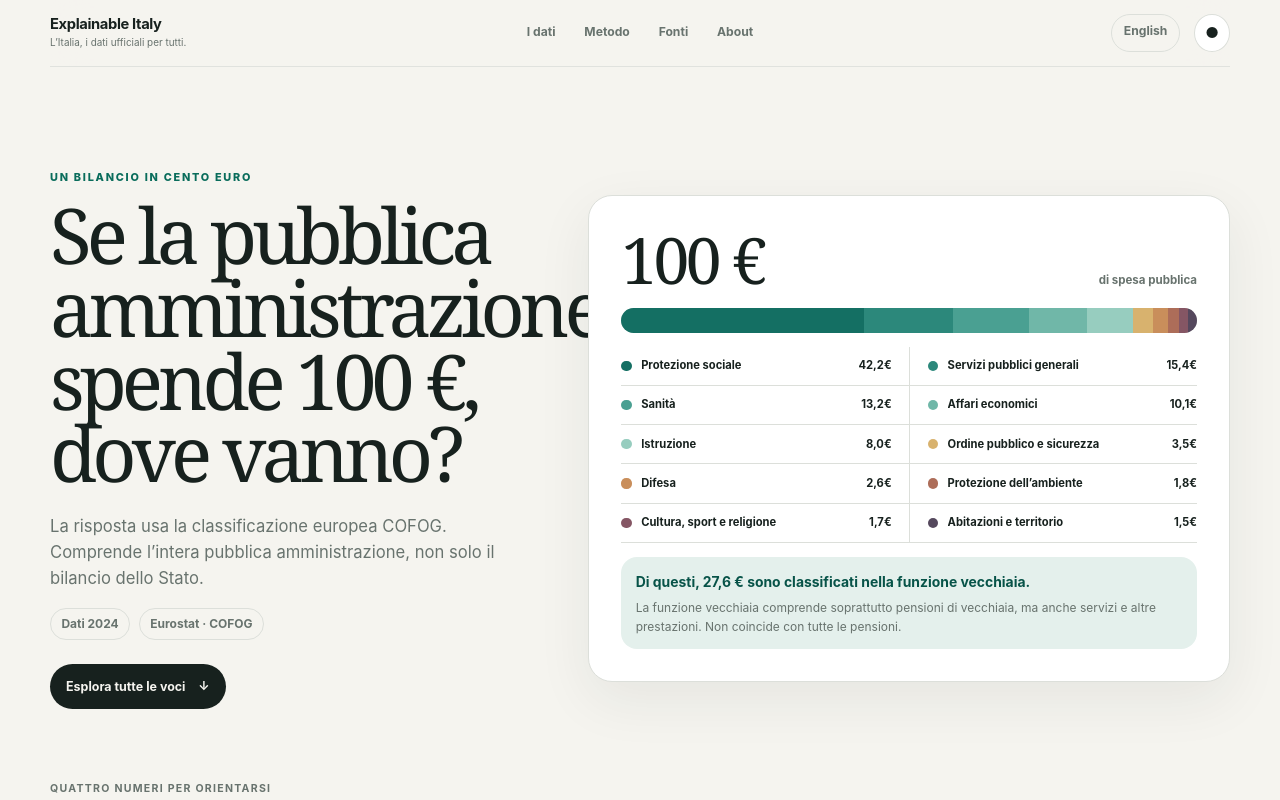
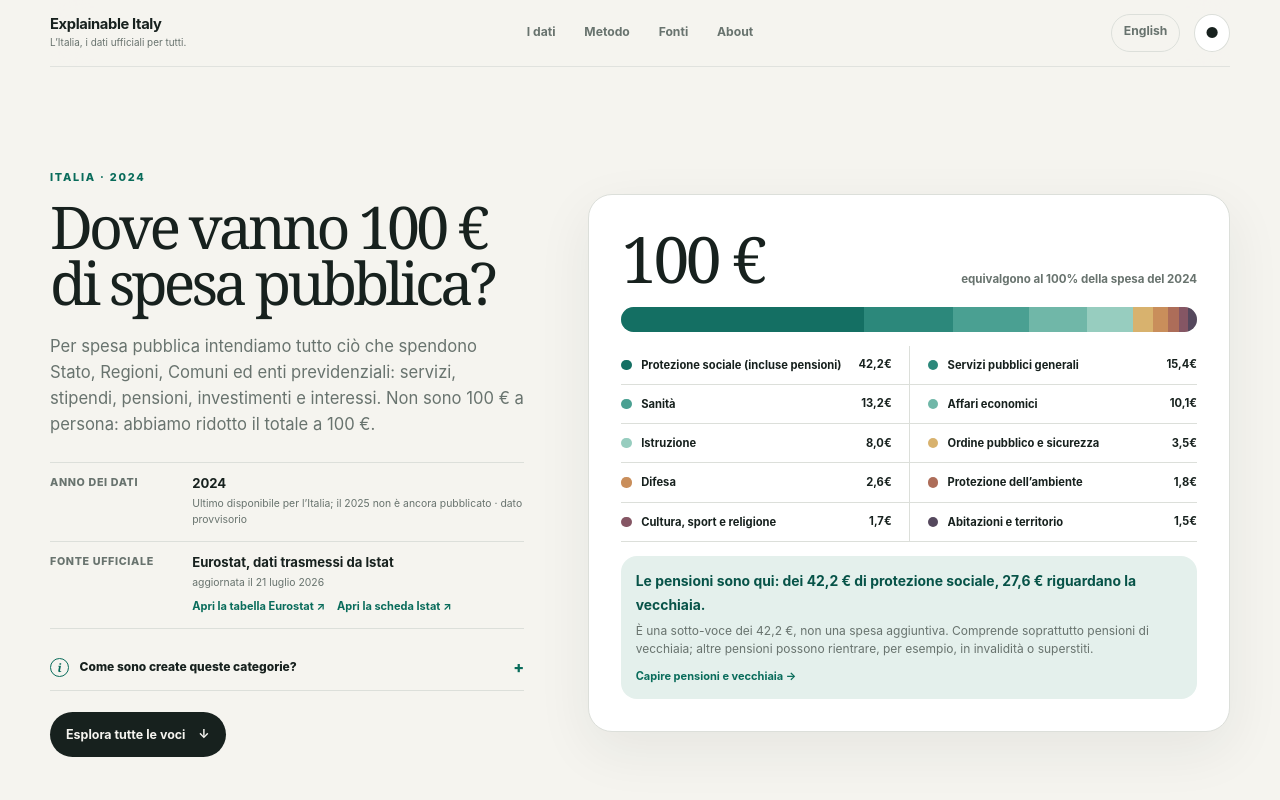
Before and after one commit to andrea-gentilini/explainable-italy, a Next.js app: page / in a window 1280 px wide. Shown: the top 800 px of the page. Built offline with nearby package versions, Linux system fonts and the light colour scheme.

Commit message:
fix: clarify public spending overview

```diff
--- a/app/components/Dashboard.tsx
+++ b/app/components/Dashboard.tsx
@@ -122,14 +122,32 @@ const copy = {
     searchLabel: "Cerca un indicatore",
     searchPlaceholder: "Prova pensioni, lavoro, scuola",
     allSections: "Tutti",
-    heroEyebrow: "Un bilancio in cento euro",
-    heroTitle: "Se la pubblica amministrazione spende 100 €, dove vanno?",
+    heroEyebrow: "Italia · {year}",
+    heroTitle: "Dove vanno 100 € di spesa pubblica?",
     heroBody:
-      "La risposta usa la classificazione europea COFOG. Comprende l’intera pubblica amministrazione, non solo il bilancio dello Stato.",
-    heroYear: "Dati",
-    oldAgeNote: "Di questi, {value} € sono classificati nella funzione vecchiaia.",
+      "Per spesa pubblica intendiamo tutto ciò che spendono Stato, Regioni, Comuni ed enti previdenziali: servizi, stipendi, pensioni, investimenti e interessi. Non sono 100 € a persona: abbiamo ridotto il totale a 100 €.",
+    heroYear: "Anno dei dati",
+    heroLatest:
+      "Ultimo disponibile per l’Italia; il {nextYear} non è ancora pubblicato",
+    heroProvisional: "dato provvisorio",
+    heroSource: "Fonte ufficiale",
+    heroSourceName: "Eurostat, dati trasmessi da Istat",
+    heroSourceUpdated: "aggiornata il {date}",
+    heroOpenSource: "Apri la tabella Eurostat",
+    heroOpenIstat: "Apri la scheda Istat",
+    heroMethodSummary: "Come sono create queste categorie?",
+    heroMethodBody:
+      "Eurostat divide la spesa in dieci funzioni comuni ai Paesi europei. Il nome tecnico è COFOG: serve a confrontare le stesse voci tra Paesi diversi.",
+    heroBudgetNote:
+      "Non colleghiamo il solo bilancio dello Stato perché lascerebbe fuori Regioni, Comuni ed enti previdenziali. Qui usiamo i conti consolidati dell’intera Pubblica amministrazione.",
+    heroMethodLink: "Leggi il metodo",
+    heroCardLabel: "equivalgono al 100% della spesa del {year}",
+    socialProtectionHero: "Protezione sociale (incluse pensioni)",
+    oldAgeNote:
+      "Le pensioni sono qui: dei {social} € di protezione sociale, {value} € riguardano la vecchiaia.",
     oldAgeCaveat:
-      "La funzione vecchiaia comprende soprattutto pensioni di vecchiaia, ma anche servizi e altre prestazioni. Non coincide con tutte le pensioni.",
+      "È una sotto-voce dei {social} €, non una spesa aggiuntiva. Comprende soprattutto pensioni di vecchiaia; altre pensioni possono rientrare, per esempio, in invalidità o superstiti.",
+    oldAgeLink: "Capire pensioni e vecchiaia",
     readBreakdown: "Esplora tutte le voci",
     keyNumbers: "Quattro numeri per orientarsi",
     definitive: "ultimo dato non stimato",
@@ -264,14 +282,32 @@ const copy = {
     searchLabel: "Search indicators",
     searchPlaceholder: "Try pensions, work, education",
     allSections: "All",
-    heroEyebrow: "A budget in one hundred euros",
-    heroTitle: "If general government spends €100, where does it go?",
+    heroEyebrow: "Italy · {year}",
+    heroTitle: "Where does €100 of public spending go?",
     heroBody:
-      "The answer uses the European COFOG classification. It covers the whole of general government, not only the central government budget.",
-    heroYear: "Data",
-    oldAgeNote: "Of this amount, €{value} is classified under the old age function.",
+      "Public spending means everything spent by central government, regions, municipalities and social security funds: services, pay, pensions, investment and interest. This is not €100 per person: we scale the total down to €100.",
+    heroYear: "Data year",
+    heroLatest:
+      "Latest available for Italy; {nextYear} has not been published yet",
+    heroProvisional: "provisional data",
+    heroSource: "Official source",
+    heroSourceName: "Eurostat, data transmitted by Istat",
+    heroSourceUpdated: "updated {date}",
+    heroOpenSource: "Open the Eurostat table",
+    heroOpenIstat: "Open the Istat record",
+    heroMethodSummary: "How are these categories created?",
+    heroMethodBody:
+      "Eurostat divides spending into ten functions shared by European countries. The technical name is COFOG: it makes equivalent categories comparable across countries.",
+    heroBudgetNote:
+      "We do not link only to the central government budget because that would exclude regions, municipalities and social security funds. These are consolidated accounts for the whole of general government.",
+    heroMethodLink: "Read the method",
+    heroCardLabel: "represent 100% of {year} spending",
+    socialProtectionHero: "Social protection (including pensions)",
+    oldAgeNote:
+      "Pensions are here: of the €{social} for social protection, €{value} relates to old age.",
     oldAgeCaveat:
-      "The old age function mainly includes old age pensions, but also services and other benefits. It is not the same as all pension expenditure.",
+      "This is a subcategory of the €{social}, not extra spending. It mainly includes old-age pensions; other pensions may fall under disability or survivors, for example.",
+    oldAgeLink: "Understand pensions and old age",
     readBreakdown: "Explore every category",
     keyNumbers: "Four numbers for orientation",
     definitive: "latest non estimated value",
@@ -809,6 +845,18 @@ export function Dashboard({
   const oldAge = data.indicators.find(
     (indicator) => indicator.id === "spending-old-age",
   );
+  const socialProtection = data.indicators.find(
+    (indicator) => indicator.id === "spending-social-protection",
+  );
+  const spendingSource = spendingBreakdown[0]?.source;
+  const spendingYear = spendingBreakdown[0]?.latest.year;
+  const spendingNumberFormatter = new Intl.NumberFormat(
+    locale === "it" ? "it-IT" : "en-GB",
+    {
+      minimumFractionDigits: 1,
+      maximumFractionDigits: 1,
+    },
+  );
   const featuredIds = [
     "public-debt",
     "budget-balance",
@@ -851,15 +899,36 @@ export function Dashboard({
     );
   }, [data.indicators]);
 
+  const socialProtectionValue = socialProtection
+    ? spendingNumberFormatter.format(socialProtection.latest.italy)
+    : "";
   const oldAgeSentence = oldAge
-    ? labels.oldAgeNote.replace(
-        "{value}",
-        new Intl.NumberFormat(locale === "it" ? "it-IT" : "en-GB", {
-          minimumFractionDigits: 1,
-          maximumFractionDigits: 1,
-        }).format(oldAge.latest.italy),
-      )
+    ? labels.oldAgeNote
+        .replace("{value}", spendingNumberFormatter.format(oldAge.latest.italy))
+        .replace("{social}", socialProtectionValue)
     : "";
+  const oldAgeCaveat = labels.oldAgeCaveat.replace(
+    "{social}",
+    socialProtectionValue,
+  );
+  const heroEyebrow = labels.heroEyebrow.replace(
+    "{year}",
+    String(spendingYear ?? ""),
+  );
+  const heroCardLabel = labels.heroCardLabel.replace(
+    "{year}",
+    String(spendingYear ?? ""),
+  );
+  const heroLatest = labels.heroLatest.replace(
+    "{nextYear}",
+    String(spendingYear ? spendingYear + 1 : ""),
+  );
+  const heroSourceUpdated =
+    spendingSource &&
+    labels.heroSourceUpdated.replace(
+      "{date}",
+      formatDate(spendingSource.sourceUpdatedAt, locale),
+    );
 
   const selectedIndicator = selectedIndicatorId
     ? data.indicators.find((indicator) => indicator.id === selectedIndicatorId)
@@ -972,15 +1041,58 @@ export function Dashboard({
           <>
             <section className="hero">
           <div className="hero-copy">
-            <p className="eyebrow">{labels.heroEyebrow}</p>
+            <p className="eyebrow">{heroEyebrow}</p>
             <h1>{labels.heroTitle}</h1>
             <p className="hero-intro">{labels.heroBody}</p>
-            <div className="hero-meta">
-              <span>
-                {labels.heroYear} {spendingBreakdown[0]?.latest.year}
-              </span>
-              <span>Eurostat · COFOG</span>
+            <div className="hero-facts">
+              <div>
+                <span>{labels.heroYear}</span>
+                <strong>{spendingYear}</strong>
+                <small>
+                  {heroLatest} · {labels.heroProvisional}
+                </small>
+              </div>
+              <div>
+                <span>{labels.heroSource}</span>
+                <strong>{labels.heroSourceName}</strong>
+                <small>{heroSourceUpdated}</small>
+                {spendingSource ? (
+                  <div className="hero-source-links">
+                    <a
+                      href={spendingSource.dataBrowserUrl}
+                      target="_blank"
+                      rel="noreferrer"
+                    >
+                      {labels.heroOpenSource}{" "}
+                      <span aria-hidden="true">↗</span>
+                    </a>
+                    <a
+                      href="https://www.istat.it/scheda-qualita/spese-della-pubblica-amministrazione-per-funzione/"
+                      target="_blank"
+                      rel="noreferrer"
+                    >
+                      {labels.heroOpenIstat}{" "}
+                      <span aria-hidden="true">↗</span>
+                    </a>
+                  </div>
+                ) : null}
+              </div>
             </div>
+            <details className="hero-method">
+              <summary>
+                <span className="info-badge" aria-hidden="true">
+                  i
+                </span>
+                {labels.heroMethodSummary}
+              </summary>
+              <div>
+                <p>{labels.heroMethodBody}</p>
+                <p>{labels.heroBudgetNote}</p>
+                <a href={pageHref(locale, "method")}>
+                  {labels.heroMethodLink} <span aria-hidden="true">→</span>
+                </a>
+              </div>
+            </details>
             <a className="primary-link" href={pageHref(locale, "data")}>
               {labels.readBreakdown} <span aria-hidden="true">↓</span>
             </a>
@@ -989,7 +1101,7 @@ export function Dashboard({
           <div className="hundred-euro-card">
             <div className="hundred-euro-heading">
               <span>100 €</span>
-              <small>{locale === "it" ? "di spesa pubblica" : "of public spending"}</small>
+              <small>{heroCardLabel}</small>
             </div>
             <div
               className="spending-stack"
@@ -1022,15 +1134,13 @@ export function Dashboard({
                     className="legend-dot"
                     style={{ background: `var(--chart-${index + 1})` }}
                   />
-                  <span>{indicator.title[locale]}</span>
+                  <span>
+                    {indicator.id === "spending-social-protection"
+                      ? labels.socialProtectionHero
+                      : indicator.title[locale]}
+                  </span>
                   <strong>
-                    {new Intl.NumberFormat(
-                      locale === "it" ? "it-IT" : "en-GB",
-                      {
-                        minimumFractionDigits: 1,
-                        maximumFractionDigits: 1,
-                      },
-                    ).format(indicator.latest.italy)}
+                    {spendingNumberFormatter.format(indicator.latest.italy)}
                     €
                   </strong>
                 </a>
@@ -1039,7 +1149,10 @@ export function Dashboard({
             {oldAge ? (
               <div className="old-age-note">
                 <strong>{oldAgeSentence}</strong>
-                <p>{labels.oldAgeCaveat}</p>
+                <p>{oldAgeCaveat}</p>
+                <a href={pageHref(locale, "data/spending-old-age")}>
+                  {labels.oldAgeLink} <span aria-hidden="true">→</span>
+                </a>
               </div>
             ) : null}
               </div>
--- a/app/redesign.css
+++ b/app/redesign.css
@@ -94,18 +94,139 @@ footer {
 
 h1 {
   max-width: 600px;
-  font-size: clamp(3.25rem, 6vw, 5.75rem);
+  font-size: clamp(3rem, 4.6vw, 4.4rem);
   line-height: 0.95;
 }
 
 .hero-intro {
   max-width: 500px;
-  margin: 1.5rem 0 1rem;
+  margin: 1.5rem 0 0;
   font-size: clamp(1rem, 1.3vw, 1.12rem);
 }
 
-.hero-meta {
-  margin-bottom: 1.5rem;
+.hero-facts {
+  margin: 1.5rem 0 1rem;
+  border-top: 1px solid var(--line);
+  border-bottom: 1px solid var(--line);
+}
+
+.hero-facts > div {
+  display: grid;
+  grid-template-columns: minmax(7rem, 0.38fr) minmax(0, 1fr);
+  column-gap: 1rem;
+  padding: 0.8rem 0;
+}
+
+.hero-facts > div + div {
+  border-top: 1px solid var(--line);
+}
+
+.hero-facts > div > span {
+  grid-row: 1 / span 3;
+  color: var(--muted);
+  font-size: 0.67rem;
+  font-weight: 760;
+  letter-spacing: 0.06em;
+  text-transform: uppercase;
+}
+
+.hero-facts strong {
+  font-size: 0.82rem;
+  line-height: 1.35;
+}
+
+.hero-facts small {
+  margin-top: 0.16rem;
+  color: var(--muted);
+  font-size: 0.65rem;
+}
+
+.hero-source-links {
+  display: flex;
+  flex-wrap: wrap;
+  gap: 0.35rem 0.75rem;
+  margin-top: 0.45rem;
+}
+
+.hero-source-links a,
+.hero-method a,
+.old-age-note a {
+  color: var(--accent);
+  font-size: 0.69rem;
+  font-weight: 740;
+  text-decoration: none;
+  text-underline-offset: 0.18em;
+}
+
+.hero-source-links a:hover,
+.hero-method a:hover,
+.old-age-note a:hover {
+  text-decoration: underline;
+}
+
+.hero-method {
+  margin: 0 0 1.35rem;
+  border-bottom: 1px solid var(--line);
+}
+
+.hero-method summary {
+  display: flex;
+  min-height: 2.8rem;
+  cursor: pointer;
+  align-items: center;
+  gap: 0.65rem;
+  color: var(--foreground);
+  font-size: 0.75rem;
+  font-weight: 760;
+  list-style: none;
+}
+
+.hero-method summary::-webkit-details-marker {
+  display: none;
+}
+
+.hero-method summary::after {
+  margin-left: auto;
+  color: var(--accent);
+  content: "+";
+  font-size: 1rem;
+}
+
+.hero-method[open] summary::after {
+  content: "−";
+}
+
+.info-badge {
+  display: inline-grid;
+  width: 1.2rem;
+  height: 1.2rem;
+  flex: 0 0 auto;
+  place-items: center;
+  border: 1px solid var(--accent);
+  border-radius: 50%;
+  color: var(--accent);
+  font-family: Georgia, "Times New Roman", serif;
+  font-size: 0.72rem;
+  font-style: italic;
+}
+
+.hero-method > div {
+  padding: 0 0 1rem 1.85rem;
+}
+
+.hero-method p {
+  margin: 0;
+  color: var(--muted);
+  font-size: 0.73rem;
+}
+
+.hero-method p + p {
+  margin-top: 0.6rem;
+}
+
+.hero-method a {
+  display: inline-block;
+  margin-top: 0.65rem;
 }
 
 .primary-link {
@@ -147,6 +268,12 @@ h1 {
   padding-bottom: 0.46rem;
 }
 
+.spending-list a span:nth-child(2) {
+  line-height: 1.25;
+  text-overflow: clip;
+  white-space: normal;
+}
+
 .spending-list a span:nth-child(2),
 .spending-list strong {
   font-size: 0.7rem;
@@ -155,6 +282,11 @@ h1 {
 .old-age-note {
   margin-top: 0.9rem;
   padding: 0.8rem 0.9rem;
+}
+
+.old-age-note a {
+  display: inline-block;
+  margin-top: 0.55rem;
 }
 
 .featured-section {
@@ -843,6 +975,20 @@ footer {
     font-size: 0.93rem;
   }
 
+  .hero-facts > div {
+    grid-template-columns: 1fr;
+    gap: 0.2rem;
+  }
+
+  .hero-facts > div > span {
+    grid-row: auto;
+    margin-bottom: 0.15rem;
+  }
+
+  .hero-method > div {
+    padding-left: 0;
+  }
+
   .hundred-euro-card {
     padding: 1rem;
     border-radius: 1rem;
```
Also changed, not shown: 1 other file (tests, documents, lock files or other folders).
